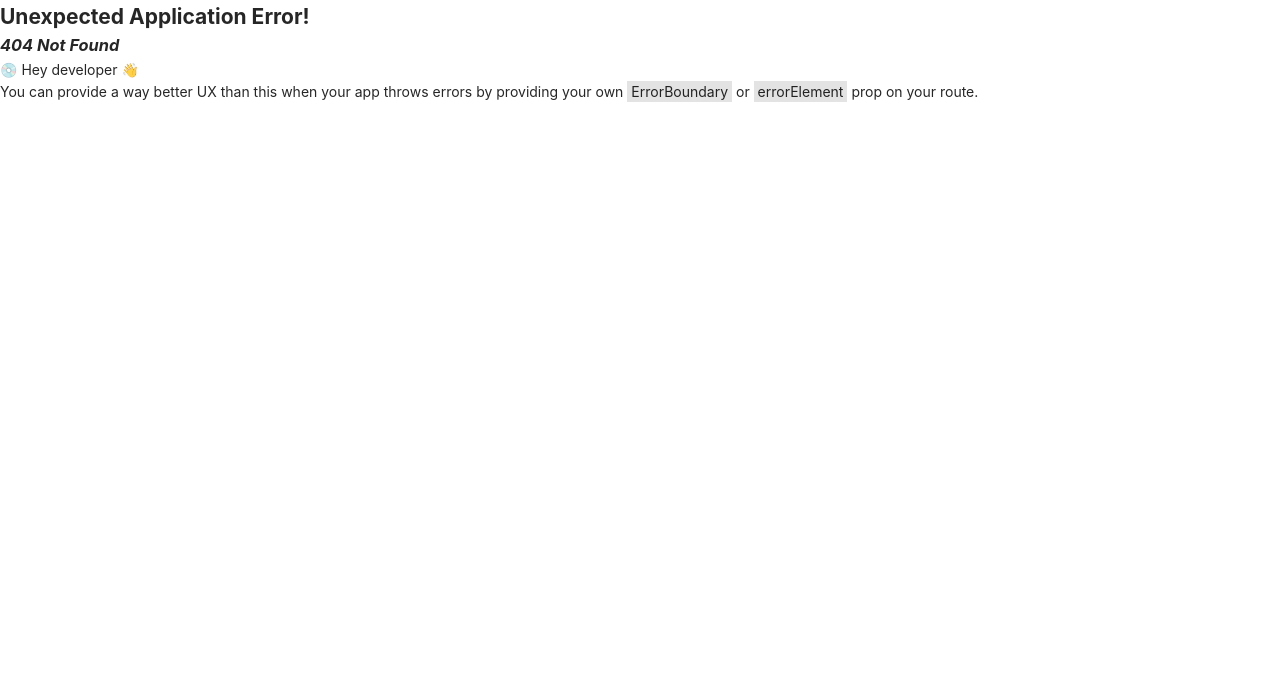
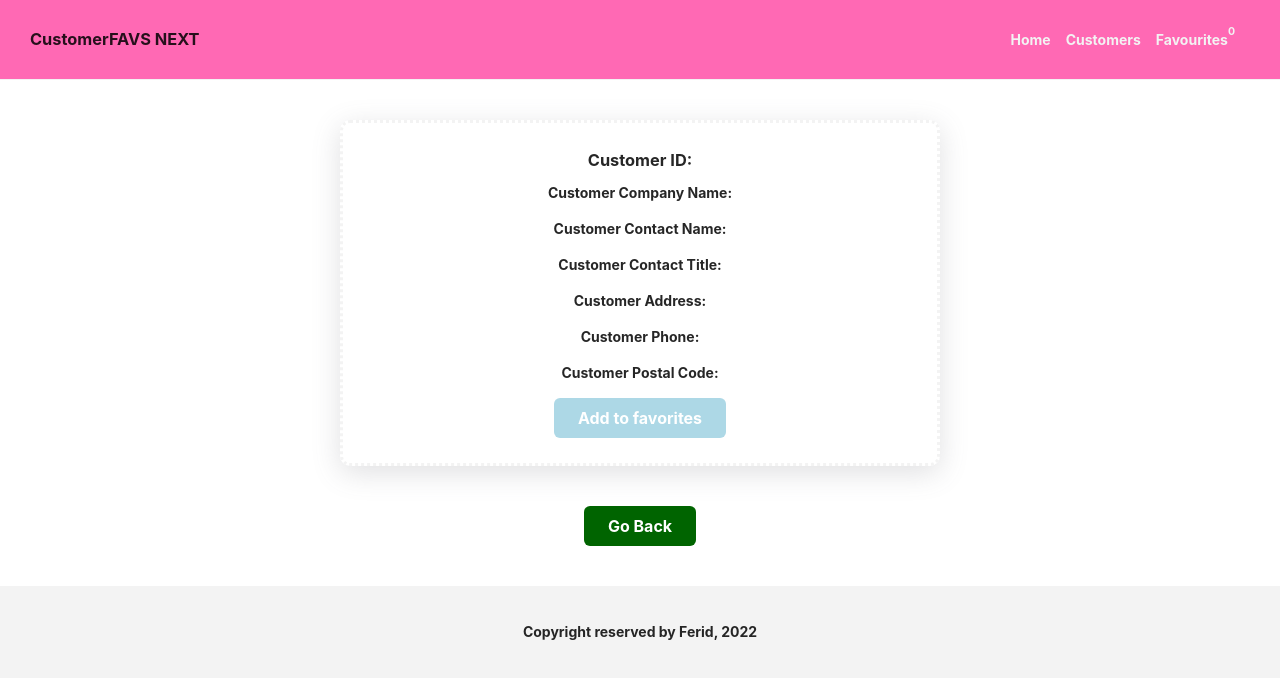
Before and after one commit to FeridQarayev/react_redux, a React (Create React App) app: page /detail/1 in a window 1280 px wide. Before the commit this address had no page. Shown: the top 678 px of the page. Built offline with nearby package versions, Linux system fonts and the light colour scheme.

Commit message:
update Customers page

```diff
--- a/package.json
+++ b/package.json
@@ -3,6 +3,7 @@
   "version": "0.1.0",
   "private": true,
   "dependencies": {
+    "@ant-design/icons": "^4.8.0",
     "@reduxjs/toolkit": "^1.9.1",
     "@testing-library/jest-dom": "^5.16.5",
     "@testing-library/react": "^13.4.0",
@@ -11,6 +12,7 @@
     "axios": "^1.2.2",
     "react": "^18.2.0",
     "react-dom": "^18.2.0",
+    "react-highlight-words": "^0.18.0",
     "react-hot-toast": "^2.4.0",
     "react-redux": "^8.0.5",
     "react-router-dom": "^6.6.1",
--- a/src/pages/Customers.jsx
+++ b/src/pages/Customers.jsx
@@ -1,5 +1,10 @@
+import { SearchOutlined } from '@ant-design/icons';
+import { Button, Input, Space, Table } from 'antd';
+import Highlighter from 'react-highlight-words';
 import axios from 'axios'
-import React, { useEffect, useState } from 'react'
+import React, { useEffect, useRef, useState } from 'react'
+import { Link, useNavigate } from 'react-router-dom';
+import "./style.css"
 
 function Customers() {
   const [customers, setCustomers] = useState([])
@@ -7,11 +12,170 @@ function Customers() {
   useEffect(()=>{
     axios.get('https://northwind.vercel.app/api/customers').then((res)=>{setCustomers(res.data)})
   },[])
-  console.log(customers)
+  let navigate = useNavigate();
+  // function goCountry() {
+  //   navigate(`/detail/${data.name.common}`);
+  // }
+  // console.log(customers[0]?.address?.street)
 
+
+
+  const [searchText, setSearchText] = useState('');
+  const [searchedColumn, setSearchedColumn] = useState('');
+  const searchInput = useRef(null);
+  const handleSearch = (selectedKeys, confirm, dataIndex) => {
+    confirm();
+    setSearchText(selectedKeys[0]);
+    setSearchedColumn(dataIndex);
+  };
+  const handleReset = (clearFilters) => {
+    clearFilters();
+    setSearchText('');
+  };
+  const getColumnSearchProps = (dataIndex) => ({
+    filterDropdown: ({ setSelectedKeys, selectedKeys, confirm, clearFilters, close }) => (
+      <div
+        style={{
+          padding: 8,
+        }}
+        onKeyDown={(e) => e.stopPropagation()}
+      >
+        <Input
+          ref={searchInput}
+          placeholder={`Search ${dataIndex}`}
+          value={selectedKeys[0]}
+          onChange={(e) => setSelectedKeys(e.target.value ? [e.target.value] : [])}
+          onPressEnter={() => handleSearch(selectedKeys, confirm, dataIndex)}
+          style={{
+            marginBottom: 8,
+            display: 'block',
+          }}
+        />
+        <Space>
+          <Button
+            type="primary"
+            onClick={() => handleSearch(selectedKeys, confirm, dataIndex)}
+            icon={<SearchOutlined />}
+            size="small"
+            style={{
+              width: 90,
+            }}
+          >
+            Search
+          </Button>
+          <Button
+            onClick={() => clearFilters && handleReset(clearFilters)}
+            size="small"
+            style={{
+              width: 90,
+            }}
+          >
+            Reset
+          </Button>
+          <Button
+            type="link"
+            size="small"
+            onClick={() => {
+              confirm({
+                closeDropdown: false,
+              });
+              setSearchText(selectedKeys[0]);
+              setSearchedColumn(dataIndex);
+            }}
+          >
+            Filter
+          </Button>
+          <Button
+            type="link"
+            size="small"
+            onClick={() => {
+              close();
+            }}
+          >
+            close
+          </Button>
+        </Space>
+      </div>
+    ),
+    filterIcon: (filtered) => (
+      <SearchOutlined
+        style={{
+          color: filtered ? '#1890ff' : undefined,
+        }}
+      />
+    ),
+    onFilter: (value, record) =>
+      record[dataIndex].toString().toLowerCase().includes(value.toLowerCase()),
+    onFilterDropdownOpenChange: (visible) => {
+      if (visible) {
+        setTimeout(() => searchInput.current?.select(), 100);
+      }
+    },
+    render: (text) =>
+      searchedColumn === dataIndex ? (
+        <Highlighter
+          highlightStyle={{
+            backgroundColor: '#ffc069',
+            padding: 0,
+          }}
+          searchWords={[searchText]}
+          autoEscape
+          textToHighlight={text ? text.toString() : ''}
+        />
+      ) : (
+        text
+      ),
+  });
+  const columns = [
+    {
+      title: 'ID',
+      dataIndex: 'id',
+      key: 'id',
+      width: '20%',
+      sorter: (a, b) => a.id.localeCompare(b.id),
+      ...getColumnSearchProps('id'),
+    },
+    {
+      title: 'Company Name',
+      dataIndex: 'companyName',
+      key: 'companyName',
+      width: '30%',
+      sorter: (a, b) => a.companyName.localeCompare(b.companyName),
+      ...getColumnSearchProps('companyName'),
+    },
+    {
+      title: 'Contact Name',
+      dataIndex: 'contactName',
+      key: 'contactName',
+      width: '30%',
+      ...getColumnSearchProps('contactName'),
+      sorter: (a, b) => a.contactName.localeCompare(b.contactName),
+      sortDirections: ['descend', 'ascend'],
+    },
+    {
+      title: 'Detail',
+      key: 'detail',
+      width: '20%',
+      render:(_,record)=>(
+        <Link className='detailBtn' to={`/detail/${record.id}`}>
+          <button>Detail</button>
+        </Link>
+      )
+    },
+    {
+      title: 'Add to favourite',
+      key: 'favous',
+      width: '20%',
+      render:(_,record)=>(
+          <button className='favousBtn' onClick={()=>navigate(`/detail/${JSON.stringify(record)}`)}>Favourite</button>
+      )
+    }
+  ];
   return (
-    <div>Customers</div>
-  )
+    <div className='body'>
+      <Table rowKey={customers.id} columns={columns} dataSource={customers} />
+    </div>
+  );
 }
 
 export default Customers
--- a/src/pages/Detail.jsx
+++ b/src/pages/Detail.jsx
@@ -1,9 +1,51 @@
-import React from 'react'
+import React from "react";
+import { Link, useParams } from "react-router-dom";
+import "./style.css";
 
 function Detail() {
+  let Data = useParams();
+  const data =JSON.parse(Data.Data);
+  console.log(data);
   return (
-    <div>Detail</div>
-  )
+    <div className="body">
+      <div className="detail">
+        <h3>
+          <b>Customer ID: </b>
+          {data.id}
+        </h3>
+        <p>
+          <b>Customer Company Name: </b>
+          {data.companyName}
+        </p>
+        <p>
+          <b>Customer Contact Name: </b>
+          {data.contactName}
+        </p>
+        <p>
+          <b>Customer Contact Title: </b>
+          {data.contactTitle}
+        </p>
+        <p>
+          <b>Customer Address: </b>
+
+        </p>
+        <p>
+          <b>Customer Phone:</b>
+        </p>
+        <p>
+          <b>Customer Postal Code:</b>
+        </p>
+        <div>
+          <button className="favosBtn">Add to favorites</button>
+        </div>
+      </div>
+      <div className="body_down">
+        <button style={{ backgroundColor: "darkgreen" }}>
+          <Link to={"/customers"}>Go Back</Link>
+        </button>
+      </div>
+    </div>
+  );
 }
 
-export default Detail
+export default Detail;
--- a/src/pages/style.css
+++ b/src/pages/style.css
@@ -37,3 +37,59 @@
     margin: 0px;
     padding: 0px;
 }
+
+.body{
+    max-width: 1200px;
+    margin: 0 auto;
+}
+.body button{
+    border-radius: 6px;
+    padding: 10px 24px;
+    background-color: lightgreen;
+    border: none;
+    color: #fff;
+    font-weight: 700;
+    font-size: 16px;
+    cursor: pointer;}
+.detailBtn{
+        background-color: transparent;
+    outline: none;
+    cursor: pointer;
+    transition: color .3s;
+        color: inherit;
+    text-decoration: none;
+}
+.favousBtn{
+    background-color: #add8e6 !important;
+}
+.detail{
+    border: 3px dotted #f3f3f3;
+    border-radius: 10px;
+    cursor: pointer;
+    box-shadow: 0 7px 29px 0 hsl(240deg 5% 41% / 20%);
+    padding: 25px 0;
+    width: 50%;
+    text-align: center;
+    margin: 40px auto 0;
+}
+.detail h3{
+    margin-top: 0;
+    margin-bottom: 0.5em;
+    font-weight: 500;
+}
+.detail p{
+    margin-top: 0;
+    margin-bottom: 1em;
+}
+.favosBtn{
+    border-radius: 6px !important;
+    padding: 10px 24px !important;
+    background-color: #add8e6 !important;
+    border: none !important;
+    color: #fff !important;
+    font-weight: 700 !important;
+}
+.body_down{
+    text-align: center;
+    margin-top: 40px;
+}
--- a/src/routers/route.js
+++ b/src/routers/route.js
@@ -24,7 +24,7 @@ export const ROUTES = [
           element: <Favourites />,
         },
         {
-          path: "country/:Data",
+          path: "detail/:Data",
           element: <Detail />,
         },
       ],
```
Also changed, not shown: 1 other file (tests, documents, lock files or other folders).
